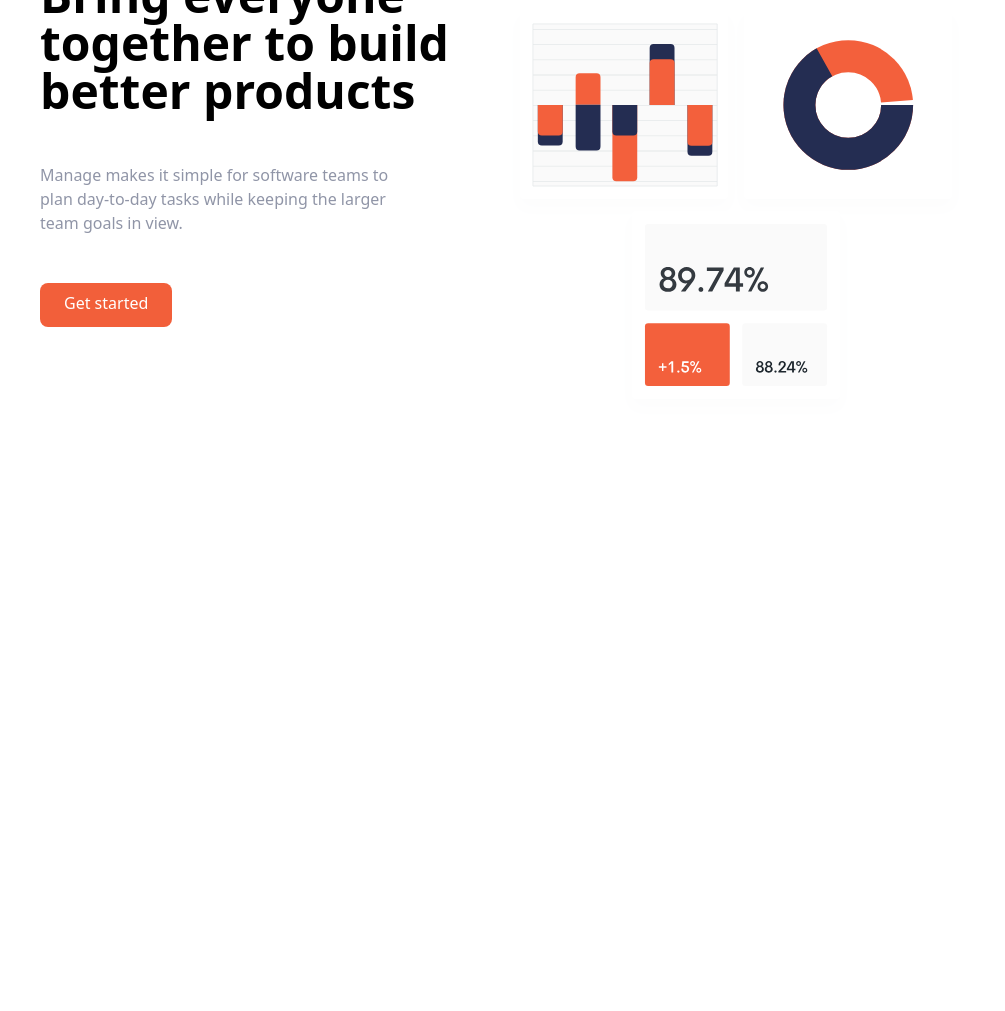
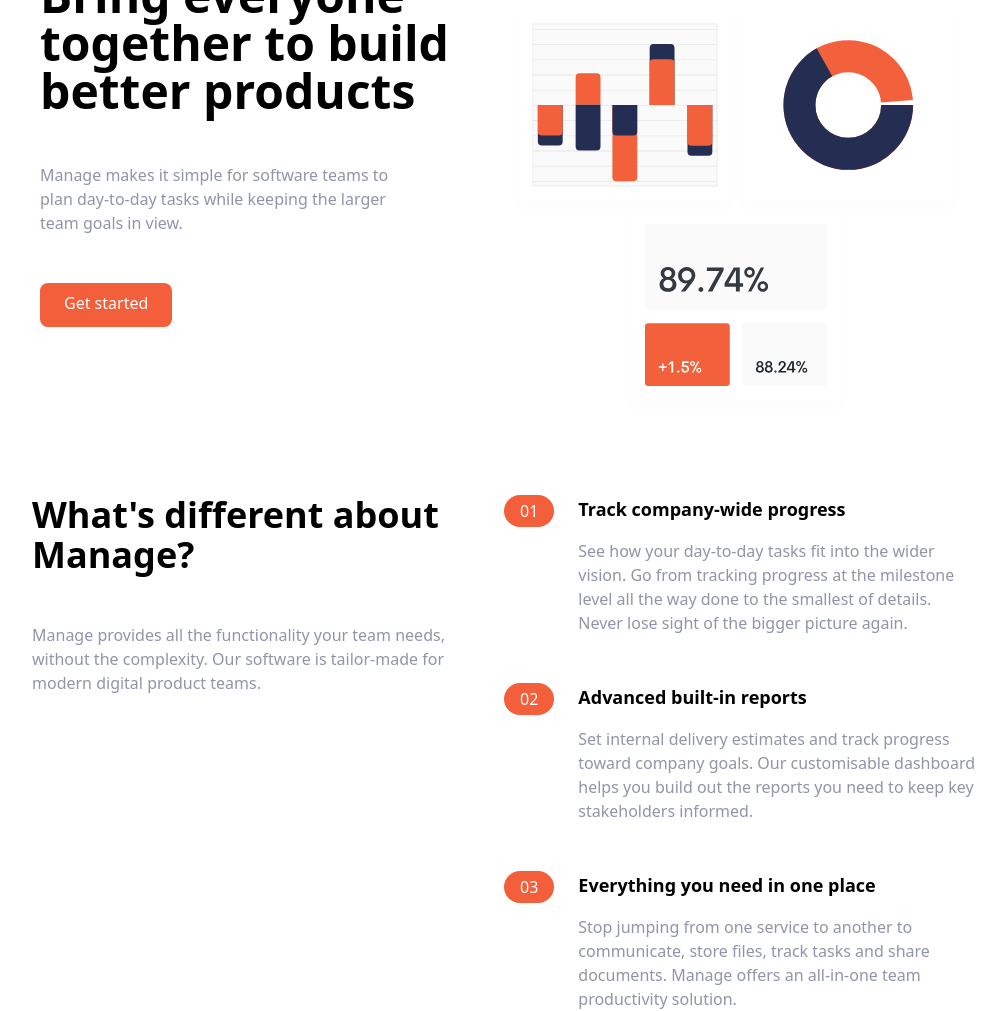
Before and after one commit to VladimirVolvakov/manage-company-landingpage, a website: page index.html in a window 1280 px wide. Shown: the part 161-1172 px from the top of the page, without its empty margins (136-1141 px from the left). Before the commit the page ends 800 px from the top, so only its background shows below. Drawn offline with Linux system fonts and the light colour scheme.

Commit message:
feat: add Features section markup & styles

```diff
--- a/index.html
+++ b/index.html
@@ -53,5 +53,88 @@
         </div>
       </div>
     </section>
+
+    <section id="features">
+      <div class="container flex flex-col px-4 mx-auto mt-10 space-y-12 md:space-y-0 md:flex-row">
+        <div class="flex flex-col space-y-12 md:w-1/2">
+          <h2 class="max-w-md text-4xl font-bold text-center md:text-left">
+            What's different about Manage?
+          </h2>
+          <p class="max-w-md text-center text-darkGreyBlue md:text-left">
+            Manage provides all the functionality your team needs, without the complexity. Our software is tailor-made for
+            modern digital product teams.
+          </p>
+        </div>
+
+        <div class="flex flex-col space-y-12 md:w-1/2">
+
+          <div class="flex flex-col space-y-3 md:space-y-0 md:space-x-6 md:flex-row">
+            <div class="rounded-l-full bg-brightRedSuperLight md:bg-transparent">
+              <div class="flex items-center space-x-2">
+                <div class="px-4 py-2 text-white rounded-full bg-brightRed md:py-1">
+                  01
+                </div>
+                <h3 class="text-base font-bold md:hidden">
+                  Track company-wide progress
+                </h3>
+              </div>
+            </div>
+
+            <div>
+              <h3 class="hidden mb-4 text-lg font-bold md:block">
+                Track company-wide progress
+              </h3>
+              <p class="text-darkGreyBlue">
+                See how your day-to-day tasks fit into the wider vision. Go from tracking progress at the milestone level
+                all the way done to the smallest of details. Never lose sight of the bigger picture again.
+              </p>
+            </div>
+          </div>
+
+          <div class="flex flex-col space-y-3 md:space-y-0 md:space-x-6 md:flex-row">
+            <div class="rounded-l-full bg-brightRedSuperLight md:bg-transparent">
+              <div class="flex items-center space-x-2">
+                <div class="px-4 py-2 text-white rounded-full md:py-1 bg-brightRed">02</div>
+                <h3 class="text-base font-bold md:mb-4 md:hidden">
+                  Advanced built-in reports
+                </h3>
+              </div>
+            </div>
+
+            <div>
+              <h3 class="hidden mb-4 text-lg font-bold md:block">
+                Advanced built-in reports
+              </h3>
+              <p class="text-darkGreyBlue">
+                Set internal delivery estimates and track progress toward company goals. Our customisable dashboard helps
+                you build out the reports you need to keep key stakeholders informed.
+              </p>
+            </div>
+          </div>
+
+          <div class="flex flex-col space-y-3 md:space-y-0 md:space-x-6 md:flex-row">
+            <div class="rounded-l-full bg-brightRedSuperLight md:bg-transparent">
+              <div class="flex items-center space-x-2">
+                <div class="px-4 py-2 text-white rounded-full md:py-1 bg-brightRed">03</div>
+                <h3 class="text-base font-bold md:mb-4 md:hidden">
+                  Everything you need in one place
+                </h3>
+              </div>
+            </div>
+
+            <div>
+              <h3 class="hidden mb-4 text-lg font-bold md:block">
+                Everything you need in one place
+              </h3>
+              <p class="text-darkGreyBlue">
+                Stop jumping from one service to another to communicate, store files, track tasks and share documents.
+                Manage offers an all-in-one team productivity solution.
+              </p>
+            </div>
+          </div>
+
+        </div>
+      </div>
+    </section>
   </body>
 </html>
```
Also changed, not shown: css/main.css.
